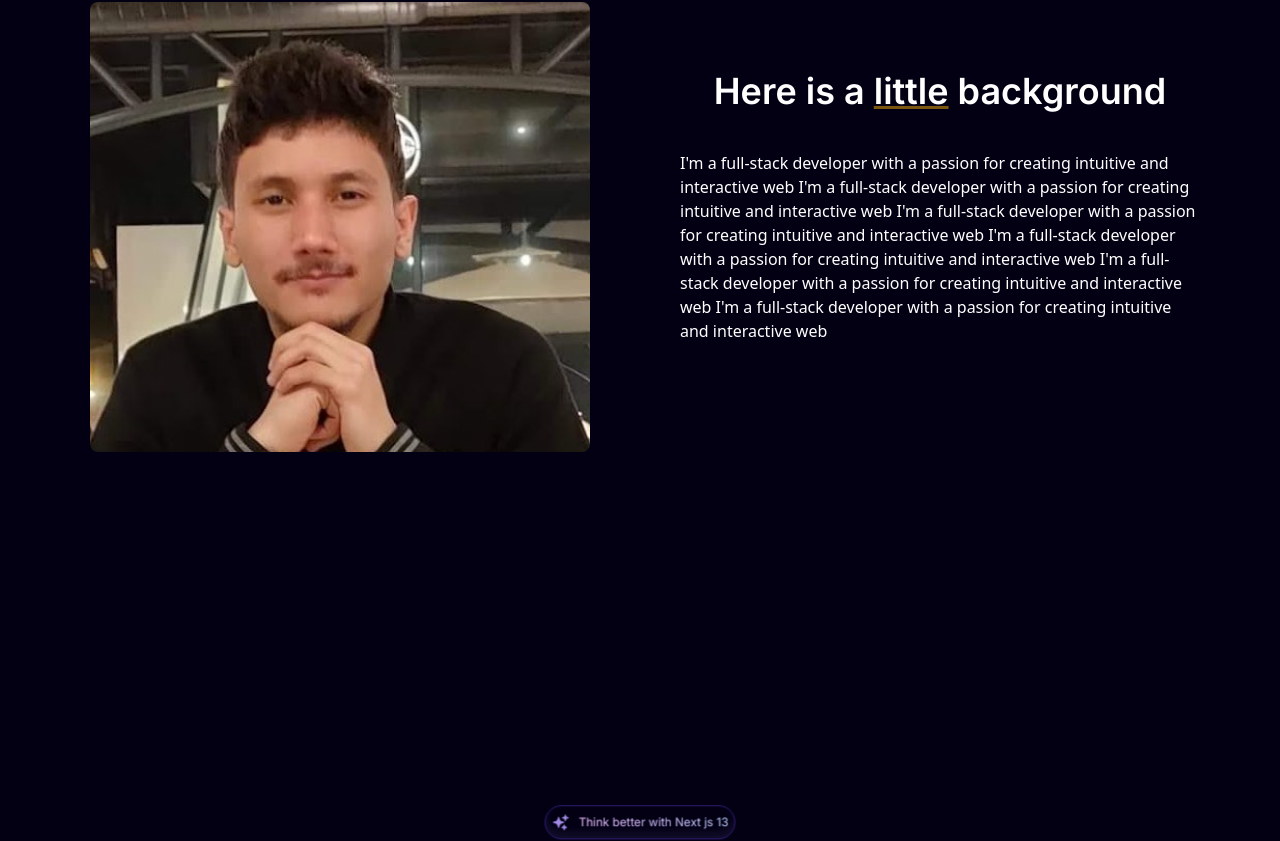
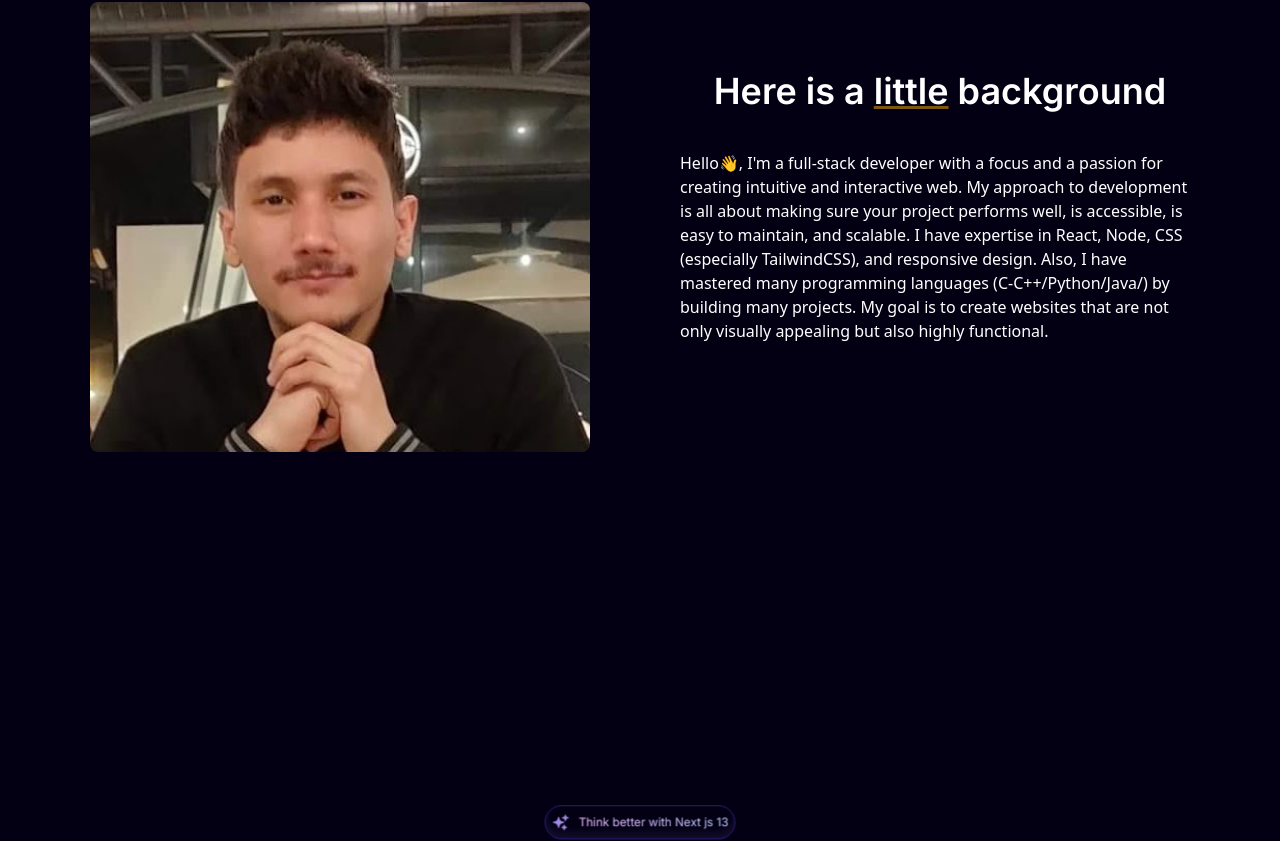
Before and after one commit to MazenSghaier/Space, a Next.js app: page / in a window 1280 px wide. Shown: the part 1154-1995 px from the top of the page. Built offline with nearby package versions, Linux system fonts and the light colour scheme; a web font is replaced by a local one.

Commit message:
informations

```diff
--- a/app/layout.tsx
+++ b/app/layout.tsx
@@ -22,7 +22,7 @@ export default function RootLayout({
       <body
         className={`${inter.className} bg-[#030014] overflow-y-scroll `}
       >
-
+        <StarsCanvas/>
         <Navbar />
         {children}
         <Footer />
--- a/app/page.tsx
+++ b/app/page.tsx
@@ -15,6 +15,7 @@ export default function Home() {
         <Hero />
         <About/>
         <Skills />
+        <Encryption/>
         <Projects />
         <ContactMe />
       </div>
--- a/components/main/About.tsx
+++ b/components/main/About.tsx
@@ -31,10 +31,10 @@ export default function About({}:Props) {
                 little
             </span>  background</h4>
             <p className='text-1xl text-white font-sans'>
-                I'm a full-stack developer with a passion for creating intuitive and interactive web I'm a full-stack developer with a passion for creating intuitive and interactive web
-                I'm a full-stack developer with a passion for creating intuitive and interactive web I'm a full-stack developer with a passion for creating intuitive and interactive web
-                I'm a full-stack developer with a passion for creating intuitive and interactive web I'm a full-stack developer with a passion for creating intuitive and interactive web
-
+                Hello👋, I'm a full-stack developer with a focus and a passion for creating intuitive and interactive web. My approach to development is all about making sure your project performs well, is accessible, is easy to maintain, and scalable.
+                I have expertise in React, Node, CSS (especially TailwindCSS), and responsive design. {" "}
+                Also, I have mastered many programming languages (C-C++/Python/Java/) by building many projects.{" "}
+                My goal is to create websites that are not only visually appealing but also highly functional.{" "}
             </p>
         </div>
     </div>
```
